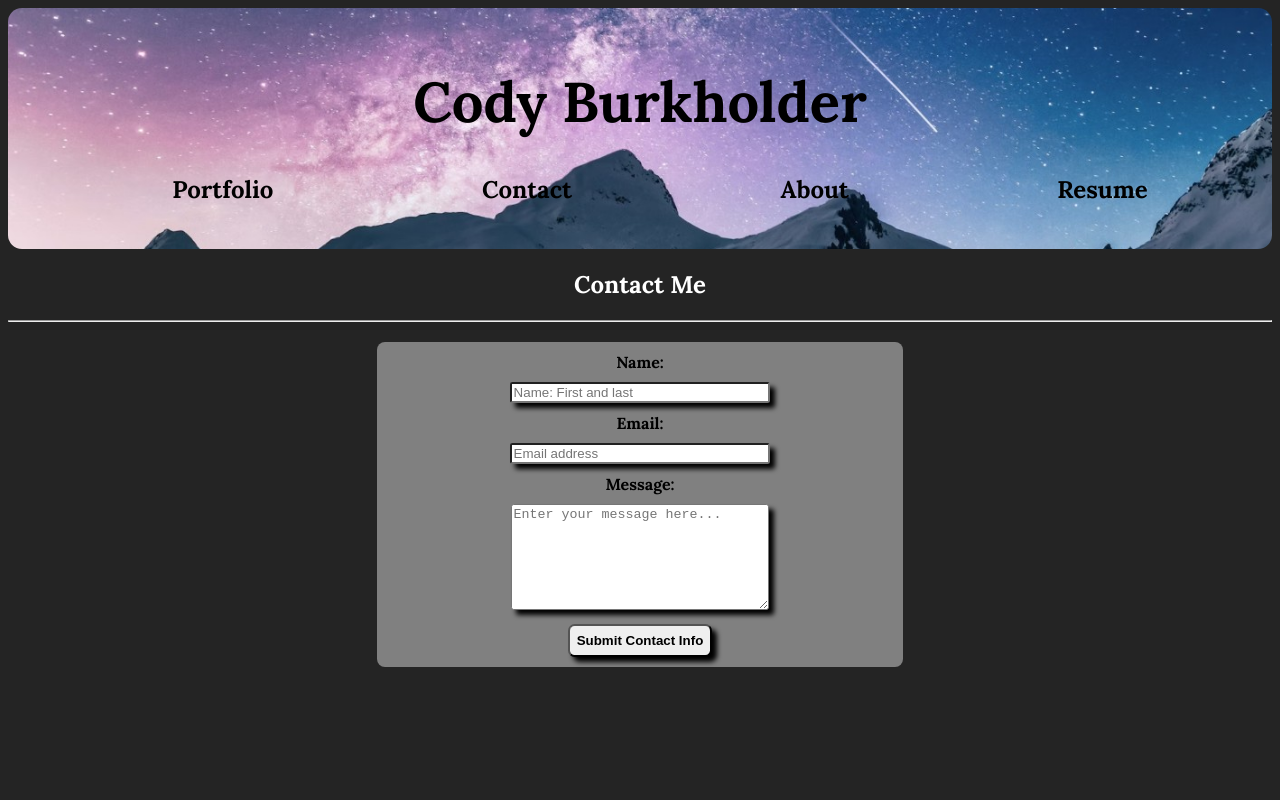
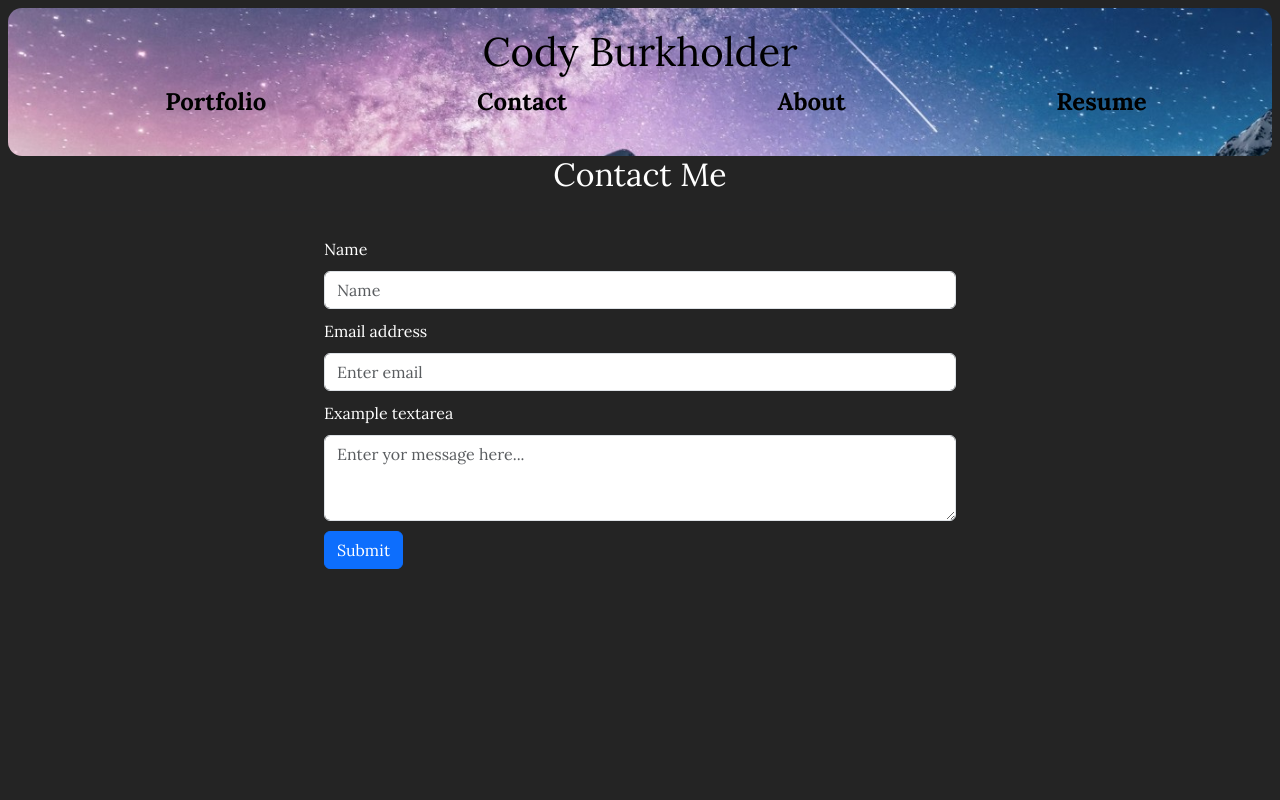
Before and after one commit to chilejay7/React-Portfolio, a React (Vite) app: page /contact in a window 1280 px wide. Shown: the top 800 px of the page. Built offline with nearby package versions, Linux system fonts and the light colour scheme.

Commit message:
bootstrap re-enabled and form updated

```diff
--- a/src/components/ContactForm.jsx
+++ b/src/components/ContactForm.jsx
@@ -1,30 +1,51 @@
 function ContactForm() {
     return (
-        <form id="contact-form">
-            <section id="form-input">
+        // <form id="contact-form">
+        //     <section id="form-input">
 
-                <div className="form-label">
-                    <label>Name:</label>
-                </div>
+        //         <div className="form-label">
+        //             <label>Name:</label>
+        //         </div>
 
-                <input type="text" placeholder="Name: First and last" />
+        //         <input type="text" placeholder="Name: First and last" />
 
-                <div className="form-label">
-                    <label>Email:</label>
-                </div>
+        //         <div className="form-label">
+        //             <label>Email:</label>
+        //         </div>
 
-                <input type="email" placeholder="Email address" />
+        //         <input type="email" placeholder="Email address" />
 
-                <div className="form-label">
-                    <label>Message:</label>
-                </div>
+        //         <div className="form-label">
+        //             <label>Message:</label>
+        //         </div>
 
-                <textarea placeholder="Enter your message here..." />
+        //         <textarea placeholder="Enter your message here..." />
 
-                <div>
-                    <button>Submit Contact Info</button>
-                </div>
-            </section>
+        //         <div>
+        //             <button>Submit Contact Info</button>
+        //         </div>
+        //     </section>
+        // </form>
+
+        <form className="form">
+            <div class="form-group">
+                <label for="name">Name</label>
+                <input type="text" class="form-control" id="name" placeholder="Name" />
+            </div>
+
+            <div class="form-group">
+                <label for="email">Email address</label>
+                <input type="email" class="form-control" id="email" aria-describedby="emailHelp" placeholder="Enter email" />
+
+            </div>
+
+            <div class="form-group">
+                <label for="exampleFormControlTextarea1">Example textarea</label>
+                <textarea class="form-control" id="exampleFormControlTextarea1" rows="3" placeholder="Enter yor message here..."></textarea>
+            </div>
+            <div>
+                <button type="submit" class="btn btn-primary">Submit</button>
+            </div>
         </form>
     )
 }
--- a/src/main.jsx
+++ b/src/main.jsx
@@ -4,7 +4,7 @@ import ReactDOM from 'react-dom/client';
 import { createBrowserRouter, RouterProvider } from 'react-router-dom';
 
 // Imports bootstrap for added styling options.
-// import 'bootstrap/dist/css/bootstrap.min.css';
+import 'bootstrap/dist/css/bootstrap.min.css';
 
 // Imports pages needed to properly route requests.
 import App from './App.jsx';
--- a/src/pages/ContactPage.css
+++ b/src/pages/ContactPage.css
@@ -31,3 +31,18 @@
     border-radius: .5em;
     box-shadow: 5px 5px 5px;
 }
+
+/* Used to test Bootstrap */
+.form {
+    width: 50%;
+    margin: 0 auto;
+    color: white;
+    text-align: left;
+}
+
+.form label,
+.form input,
+.form textarea,
+.form button {
+    margin-top: 10px;
+}
```
